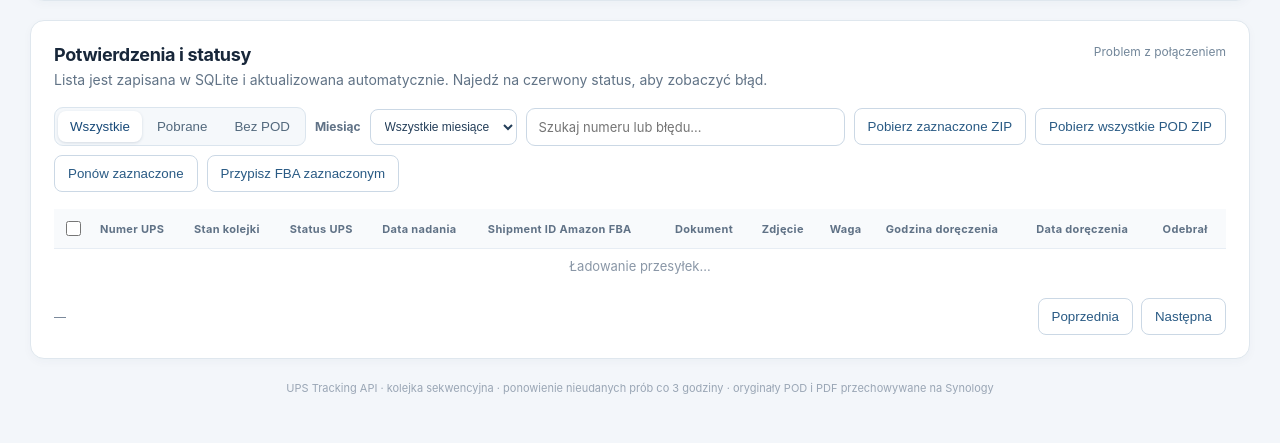
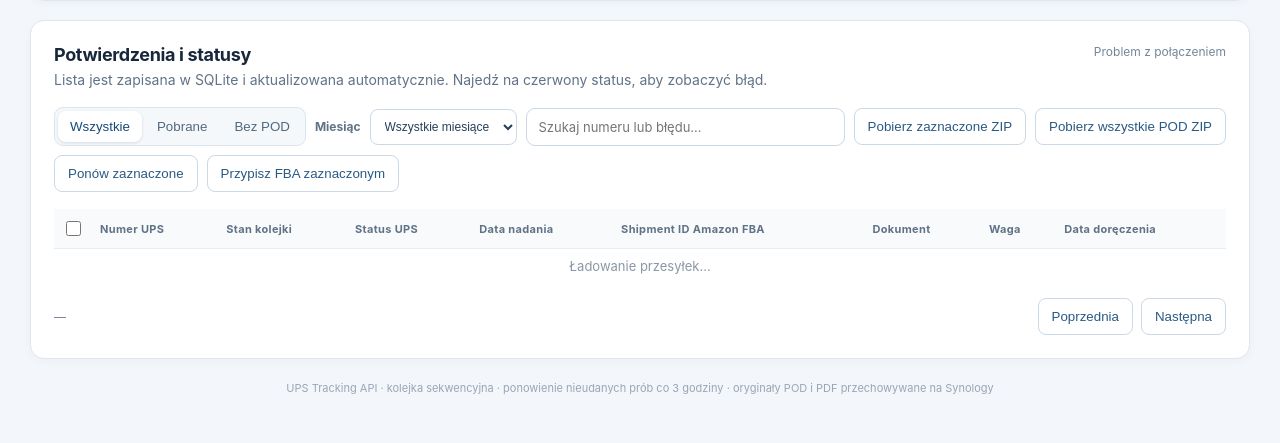
Before and after one commit to elconcept/UPS-POD, a Python web app: template web/templates/index.html in a window 1280 px wide. Shown: the part 722-1165 px from the top of the page. Run offline with Jinja, Linux system fonts and the light colour scheme; the template is opened without the code that fills it, so the values that code supplies are empty.

Commit message:
Fix variable Amazon FBA IDs, duplicate import messaging and table columns

```diff
--- a/web/templates/index.html
+++ b/web/templates/index.html
@@ -80,9 +80,9 @@
       <table>
         <thead><tr>
           <th><input type="checkbox" id="select-page" title="Zaznacz widoczne numery"></th>
-          <th>Numer UPS</th><th>Stan kolejki</th><th>Status UPS</th><th>Data nadania</th><th>Shipment ID Amazon FBA</th><th>Dokument</th><th>Zdjęcie</th><th>Waga</th><th>Godzina doręczenia</th><th>Data doręczenia</th><th>Odebrał</th>
+          <th>Numer UPS</th><th>Stan kolejki</th><th>Status UPS</th><th>Data nadania</th><th>Shipment ID Amazon FBA</th><th>Dokument</th><th>Waga</th><th>Data doręczenia</th>
         </tr></thead>
-        <tbody id="rows"><tr><td colspan="12" class="empty">Ładowanie przesyłek…</td></tr></tbody>
+        <tbody id="rows"><tr><td colspan="9" class="empty">Ładowanie przesyłek…</td></tr></tbody>
       </table>
     </div>
     <footer class="pagination">
```
